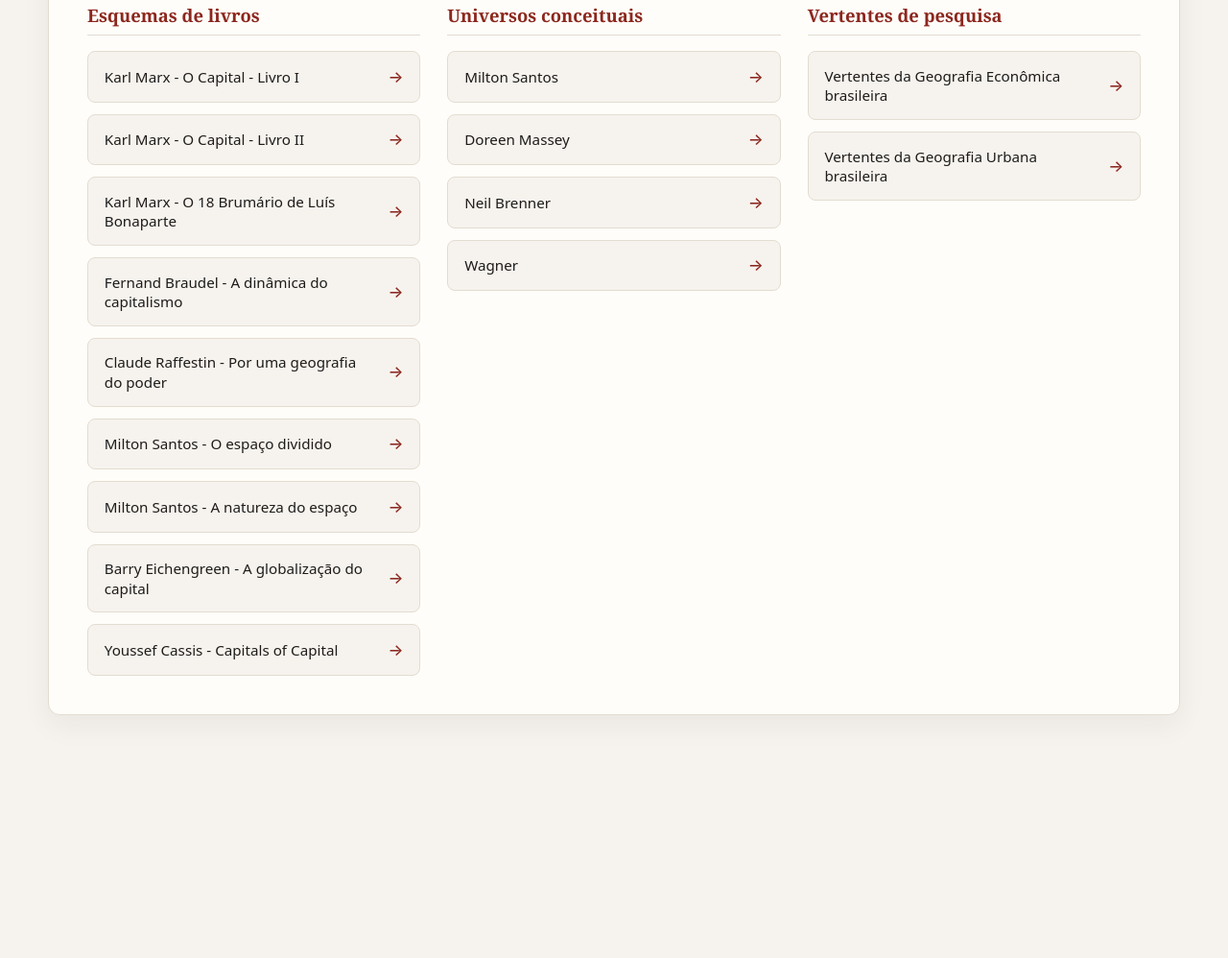
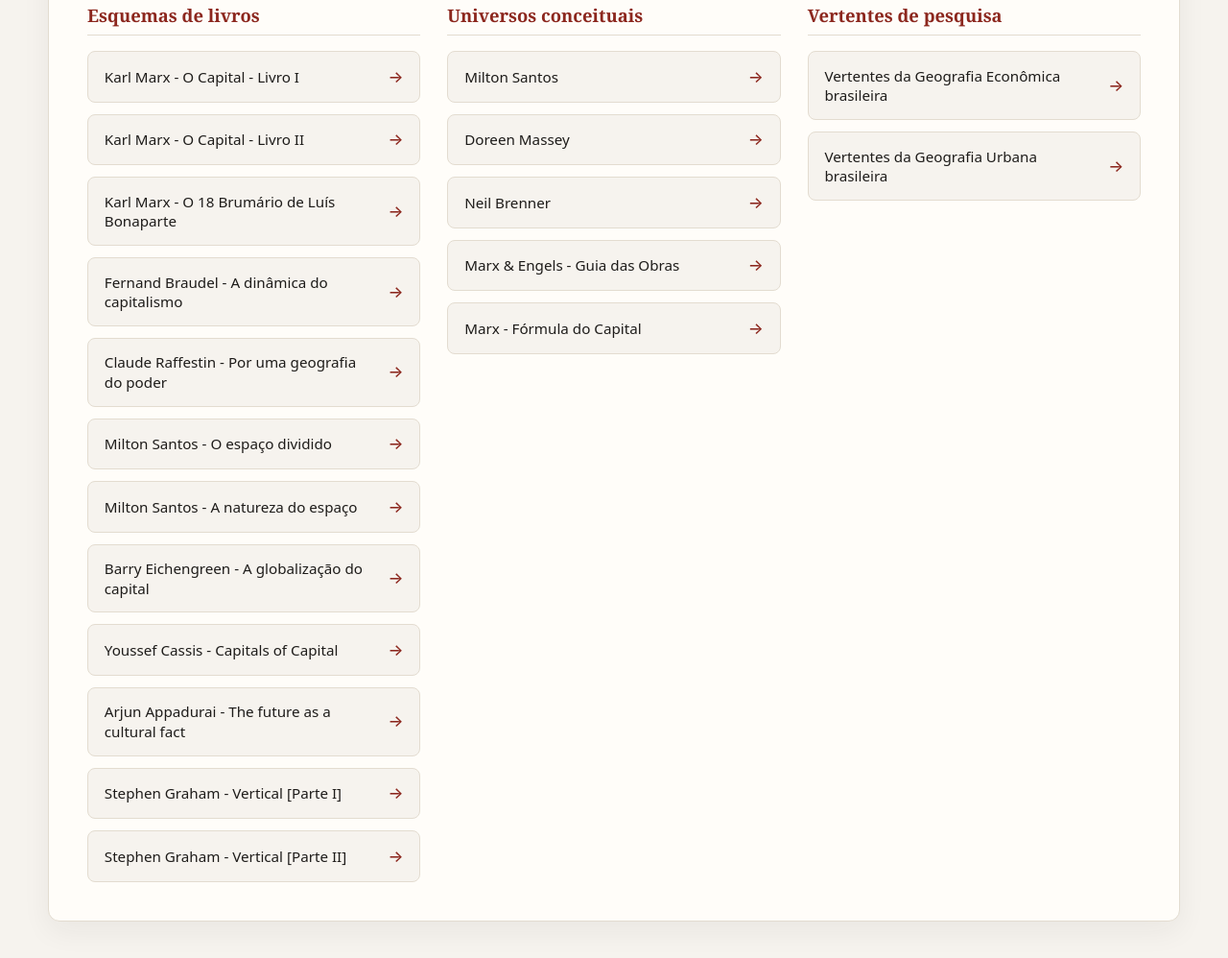
Before and after one commit to wagnerwn/books, a plain HTML site: page index.html in a window 1280 px wide. Shown: the part 194-1192 px from the top of the page at 96% size. Before the commit the page ends 979 px from the top, so only its background shows below. Drawn offline with Linux system fonts and the light colour scheme.

Commit message:
Update index.html

```diff
--- a/index.html
+++ b/index.html
@@ -148,6 +148,9 @@
           <li><a href="a_natureza_do_espa_o_atlas_infogr_fico_interativo.html">Milton Santos - A natureza do espaço</a></li>
           <li><a href="a_globaliza_o_do_capital_timeline_do_sistema_monet_rio_internacional.html">Barry Eichengreen - A globalização do capital</a></li>
           <li><a href="capitals_of_capital_infogr_fico_interativo.html">Youssef Cassis - Capitals of Capital</a></li>
+          <li><a href="the_future_as_cultural_fact_infogr_fico_interativo.html">Arjun Appadurai - The future as a cultural fact</a></li>
+          <li><a href="vertical_stephen_graham_infogr_fico_parte_1.html">Stephen Graham - Vertical [Parte I]</a></li>
+          <li><a href="vertical_stephen_graham_infogr_fico_parte_2.html">Stephen Graham - Vertical [Parte II]</a></li>
         </ul>
       </section>
 
@@ -157,7 +160,8 @@
           <li><a href="universo_conceitual_de_milton_santos_atlas_interativo_de_conceitos_e_obras.html">Milton Santos</a></li>
           <li><a href="doreen_massey_atlas_conceitual_e_bibliogr_fico.html">Doreen Massey</a></li>
           <li><a href="neil_brenner_atlas_conceitual_e_bibliogr_fico.html">Neil Brenner</a></li>
-          <li><a href="atlas_conceitual_wagner_nabarro.html">Wagner</a></li>
+          <li><a href="Guia_Interativo_da_Obra_Completa_de_Marx_e_Engels.html">Marx & Engels - Guia das Obras</a></li>
+          <li><a href="A_Fórmula_Completa_do_Capital__O_Mecanismo_Central_do_Capi.html">Marx - Fórmula do Capital</a></li>
         </ul>
       </section>
 
```
